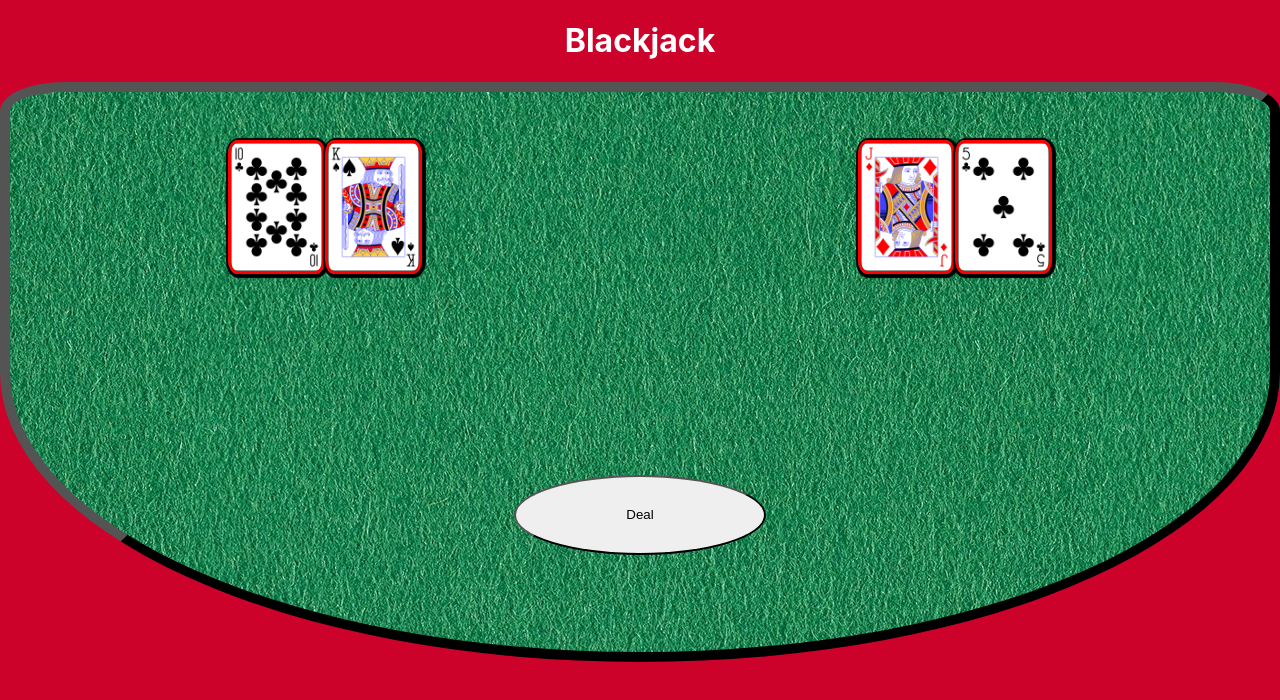
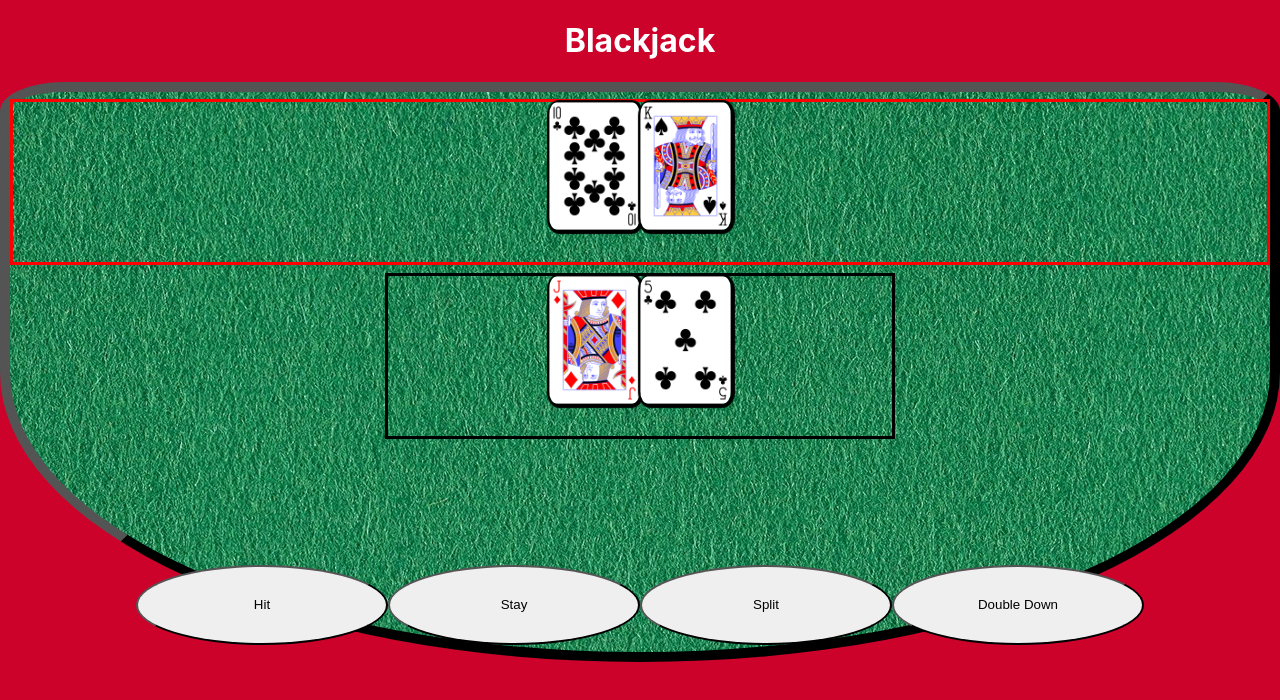
Before and after one commit to jzanderson09/blackjack, a React (Create React App) app: page / in a window 1280 px wide. Both pictures are taken after a click on the button "Deal". Shown: the top 700 px of the page. Built offline with nearby package versions, Linux system fonts and the light colour scheme.

Commit message:
Removed button functionality for now, need to work on game logic more.

```diff
--- a/src/components/ButtonMenu.jsx
+++ b/src/components/ButtonMenu.jsx
@@ -1,17 +1,18 @@
 import React from 'react';
+import '../styling/ButtonMenu.scss';
 
 const ButtonMenu = props => {
-    // if (props.play) {
-    //     return (
-    //         <div className='menu'>
-    //             <button onClick={props.deal}>Hit</button>
-    //             <button onClick={props.deal}>Stay</button>
-    //             <button onClick={props.deal}>Split</button>
-    //             <button onClick={props.deal}>Double Down</button>
+    if (props.play) {
+        return (
+            <div className='menu'>
+                <button onClick={() => props.evaluate()}>Hit</button>
+                <button>Stay</button>
+                <button>Split</button>
+                <button>Double Down</button>
 
-    //         </div>
-    //     );
-    // }
+            </div>
+        );
+    }
     return (
         <div className='menu'>
             <button onClick={props.deal}>Deal</button>
--- a/src/components/CardTable.jsx
+++ b/src/components/CardTable.jsx
@@ -27,6 +27,7 @@ class CardTable extends Component {
         this.buildDeck = this.buildDeck.bind(this);
         this.buildSuit = this.buildSuit.bind(this);
         this.deal = this.deal.bind(this);
+        this.shuffleDeck = this.shuffleDeck.bind(this);
     }
 
     componentDidMount() {
@@ -210,6 +211,9 @@ class CardTable extends Component {
             window.alert('Reshuffling!');
             this.buildDeck();
         }
+        if (!this.state.play) {
+            this.setState({ play: true });
+        }
         const playerHand = [...this.state.cardDeck.splice(0, 1)];
         const computerHand = [...this.state.cardDeck.splice(0, 1)];
         playerHand.push(...this.state.cardDeck.splice(0, 1));
--- /dev/null
+++ b/src/styling/ButtonMenu.scss
@@ -0,0 +1,3 @@
+.menu {
+    margin: auto auto 0;
+}
--- a/src/styling/CardTable.scss
+++ b/src/styling/CardTable.scss
@@ -9,7 +9,6 @@
     margin: auto;
     width: auto;
     .cards {
-        border: 3px solid red;
         border-radius: 10%;
         box-shadow: 1px 1px 1px 3px black;
         height: 80%;
--- a/src/styling/ComputerCard.scss
+++ b/src/styling/ComputerCard.scss
@@ -1,6 +1,6 @@
 .computer-card {
-    // border: 3px solid black;
-    width: 40%;
+    border: 3px solid red;
+    width: 100%;
     height: 20vh;
-    margin: auto;
+    margin: auto auto 0;
 }
--- a/src/styling/PlayerCard.scss
+++ b/src/styling/PlayerCard.scss
@@ -1,6 +1,6 @@
 .player-card {
-    // border: 3px solid black;
+    border: 3px solid black;
     width: 40%;
     height: 20vh;
-    margin: auto;
+    margin: auto auto 0;
 }
```
